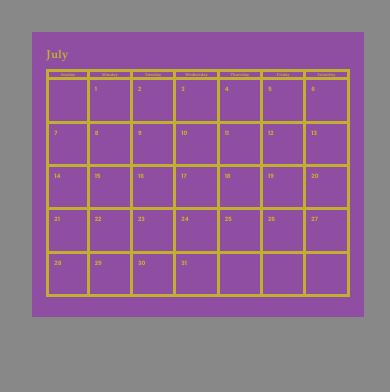
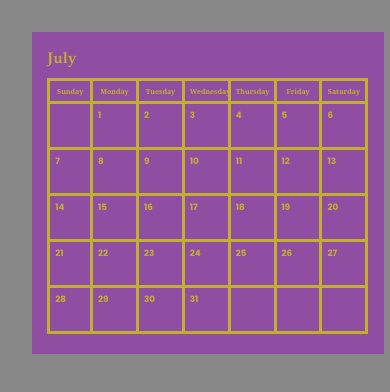
Before and after one commit to dmitrifedoruk/vite-calendar, a website built with Vite: page index.html in a window 390 px wide. Shown: the top 392 px of the page. Built offline with nearby package versions, Linux system fonts and the light colour scheme; a web font is replaced by a local one.

Commit message:
adjusting styles for mobile

```diff
--- a/style.css
+++ b/style.css
@@ -5,7 +5,7 @@
 :root {
 
   --grid-division-big: 12;
-  --grid-division-small: 9;
+  --grid-division-small: 8.5;
 
   --border-width-big: 5px;
   --border-width-small: 10px;
@@ -156,7 +156,7 @@ h1 {
     justify-content: center;
 
 
-    width: 80vw;
+    width: 85vw;
     /*background-color: #646cff;*/
     background-color: rgb(144, 78, 162);
     padding: 10px 10px 20px;
@@ -171,7 +171,7 @@ h1 {
   }
 
   h1 {
-    font-size: 3vw;
+    font-size: 4vw;
   }
 
   #weekdayHeading {
@@ -191,8 +191,9 @@ h1 {
     border-right: solid;
     border-bottom: solid;
     font-family: "Bona Nova SC", Georgia, serif;
-    font-size: 1vw;
+    font-size: 1.8vw;
     font-weight: bold;
+    padding: 5px;
   }
 
   #dateGrid {
@@ -212,7 +213,7 @@ h1 {
     border-right: solid;
     border-bottom: solid;
     font-family: "Poppins", Tahoma, sans-serif;
-    font-size: 1.5vw;
+    font-size: 2.25vw;
     font-weight: bold;
   }
 
```
